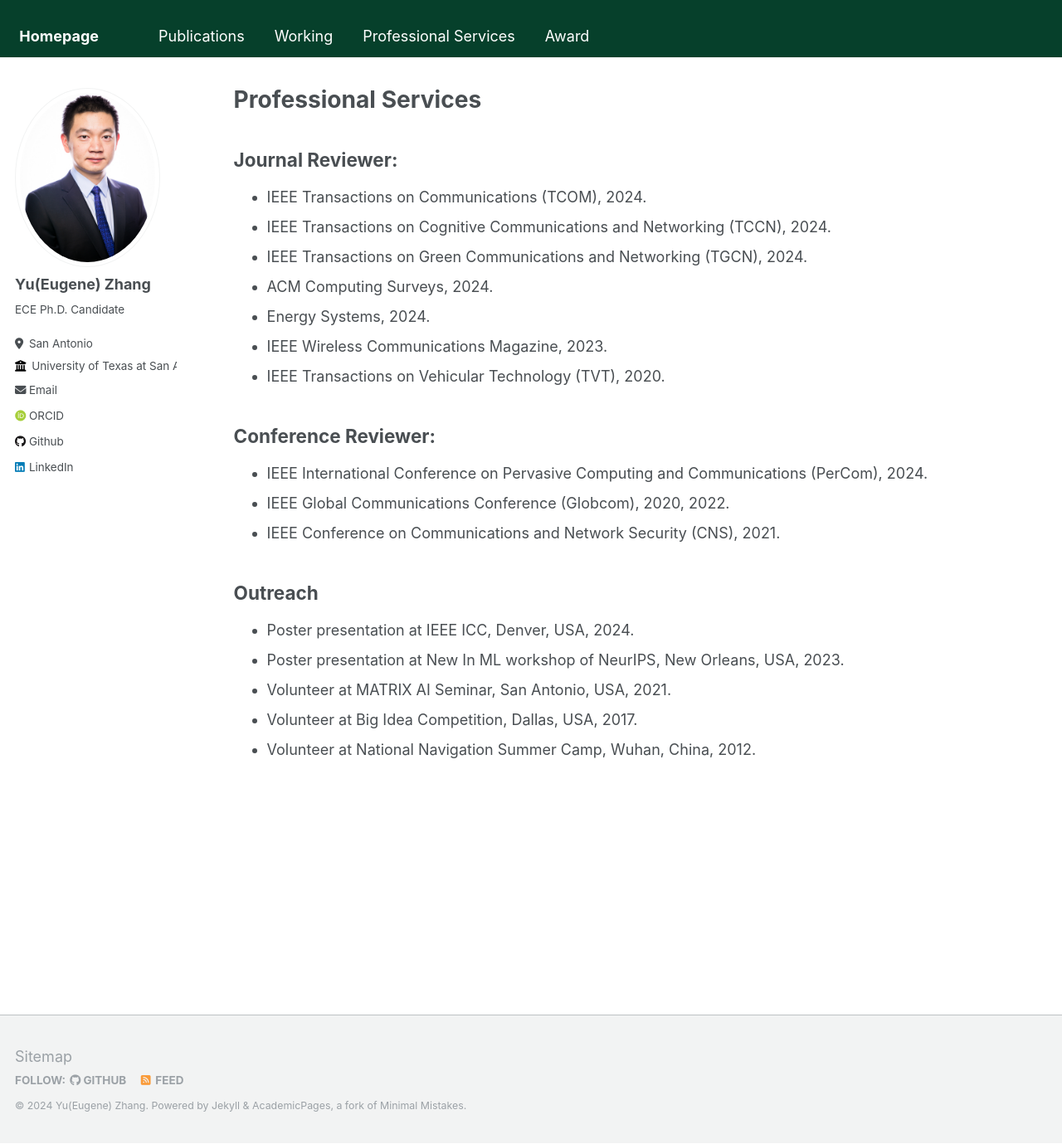
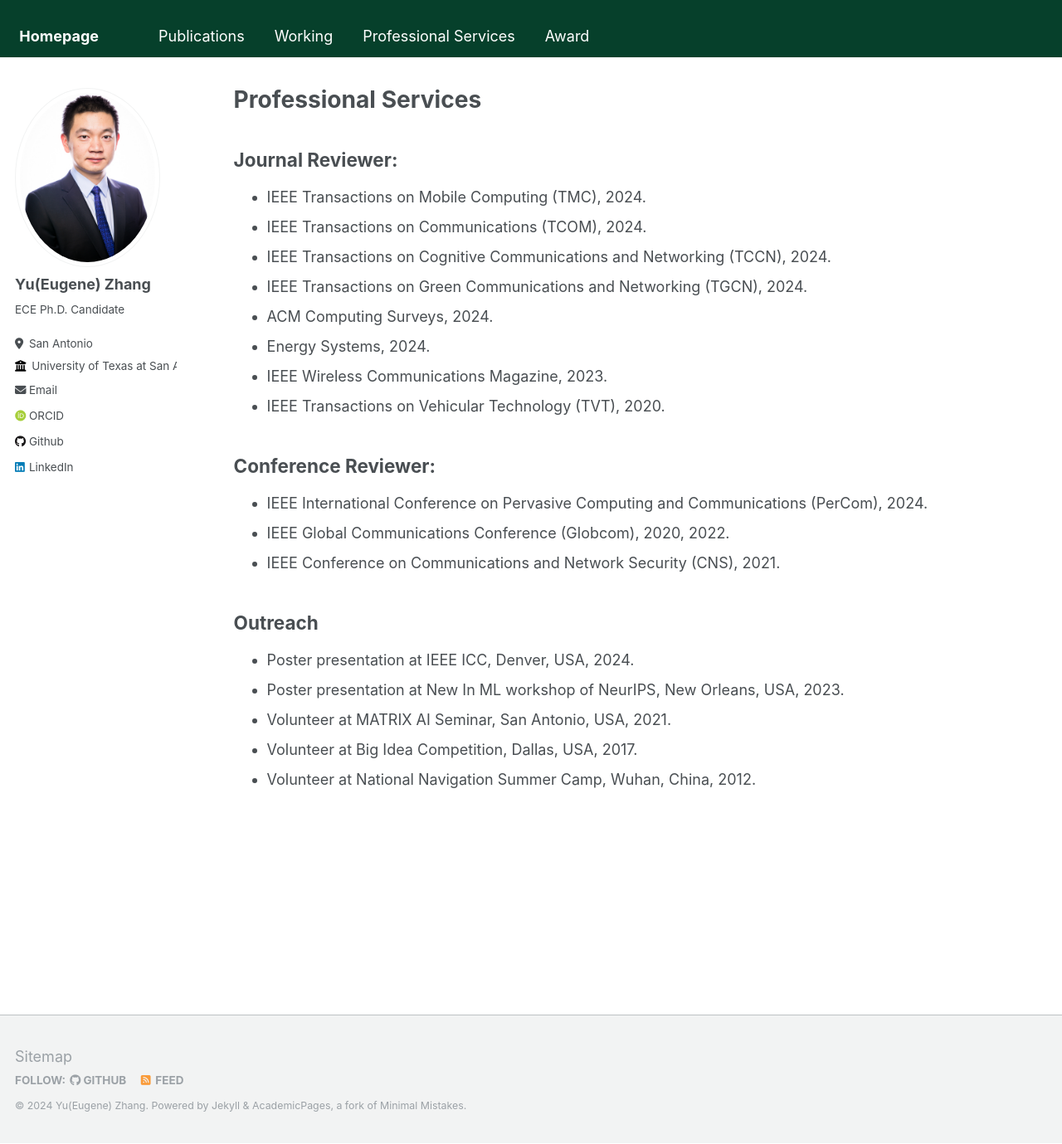
Before and after one commit to Yu-Zhang-Eugene/yu-zhang-eugene.github.io, a Jekyll site: the page built from _pages/professional-services.md, in a window 1280 px wide and 1379 px high. Shown: the whole window at 83% size. Built offline with Jekyll 4.4.1, drawn with Linux system fonts in a browser that asks for light colours; some web fonts are replaced.

Commit message:
Update professional-services.md

```diff
--- a/_pages/professional-services.md
+++ b/_pages/professional-services.md
@@ -7,6 +7,7 @@ author_profile: true
 
 Journal Reviewer:
 ------
+- IEEE Transactions on Mobile Computing (TMC), 2024.
 - IEEE Transactions on Communications (TCOM), 2024.
 - IEEE Transactions on Cognitive Communications and Networking (TCCN), 2024.
 - IEEE Transactions on Green Communications and Networking (TGCN), 2024.
```
